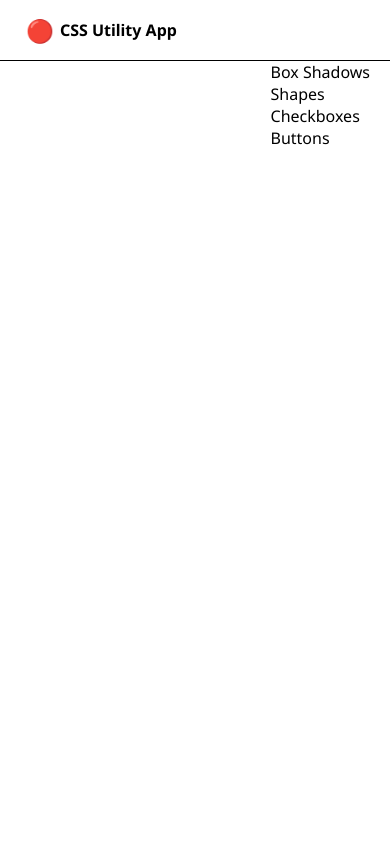
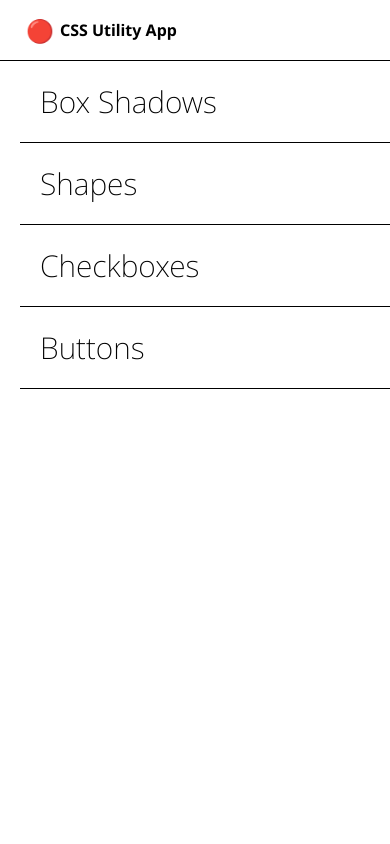
Before and after one commit to barnascript/css_utility_app, a React (Create React App) app: page / in a window 390 px wide. Both pictures are taken after a click on the icon 362 px from the left and 30 px from the top of the page. Shown: the top 844 px of the page. Built offline with nearby package versions, Linux system fonts and the light colour scheme; some icons are missing.

Commit message:
modified the mobile menu to close the menu

```diff
--- a/src/components/header/Header.jsx
+++ b/src/components/header/Header.jsx
@@ -43,10 +43,10 @@ const Home = () => {
               onClick={() => setMenu(!menu)}
             />
             <ul>
-              <Link to="/">
+              <Link to="/" onClick={() => setMenu(false)}>
                 <li>Box Shadows</li>
               </Link>
-              <Link to="/shapes">
+              <Link to="/shapes" onClick={() => setMenu(false)}>
                 <li>Shapes</li>
               </Link>
               <li>Checkboxes</li>
--- a/src/components/header/Header.module.scss
+++ b/src/components/header/Header.module.scss
@@ -167,6 +167,31 @@
           right: 20px;
           top: -38px;
         }
+
+        ul {
+          display: flex;
+          flex-direction: column;
+          align-items: flex-end;
+          gap: 0px;
+          width: 100%;
+          margin-right: -20px;
+          a {
+            width: 100%;
+            cursor: pointer;
+          }
+
+          li {
+            width: 100%;
+            font-size: 30px;
+            font-weight: 200;
+            border: 1px solid black;
+            padding: 20px;
+            border-top: none;
+            border-right: none;
+            border-left: none;
+            cursor: pointer;
+          }
+        }
       }
     }
   }
```
